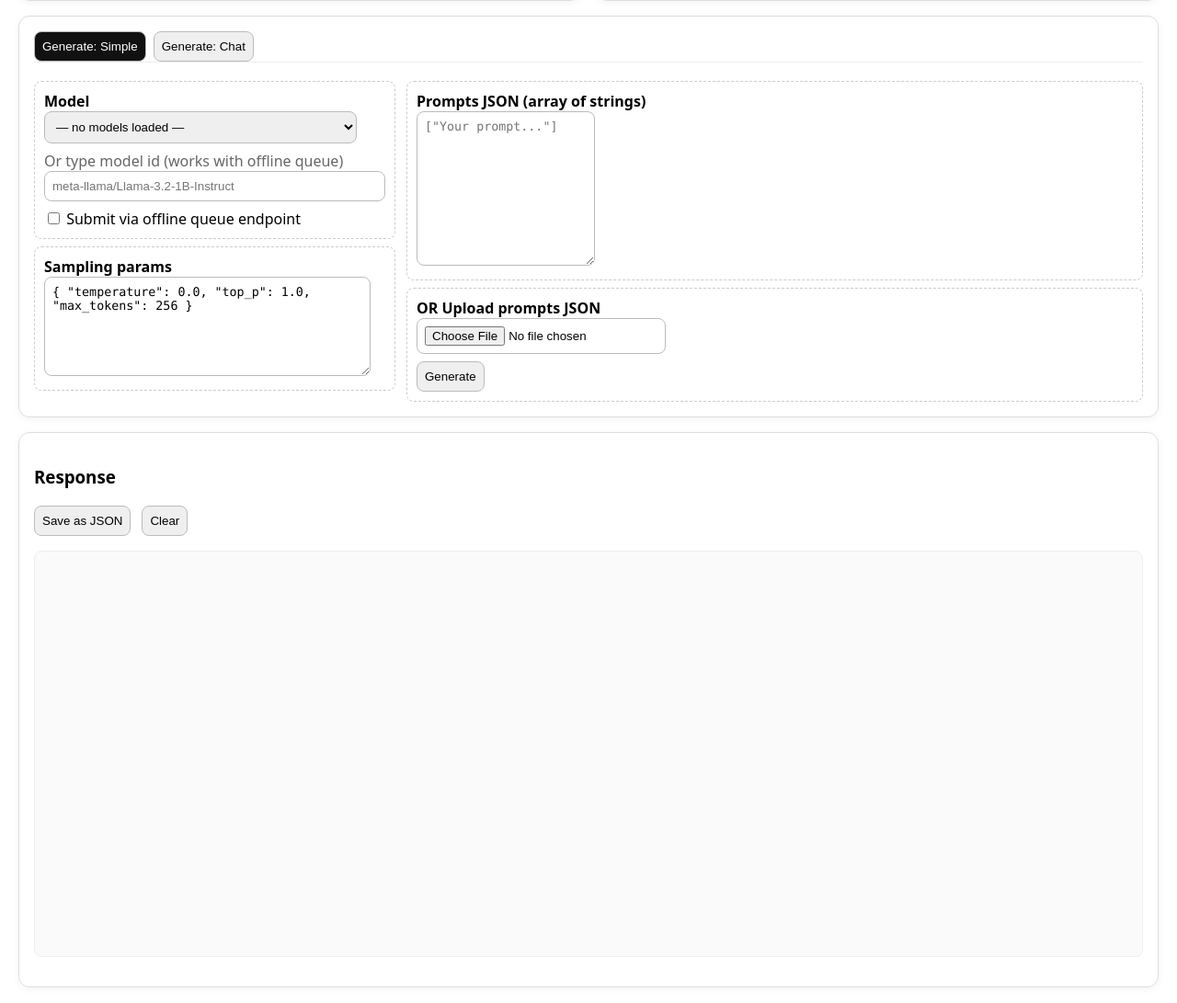
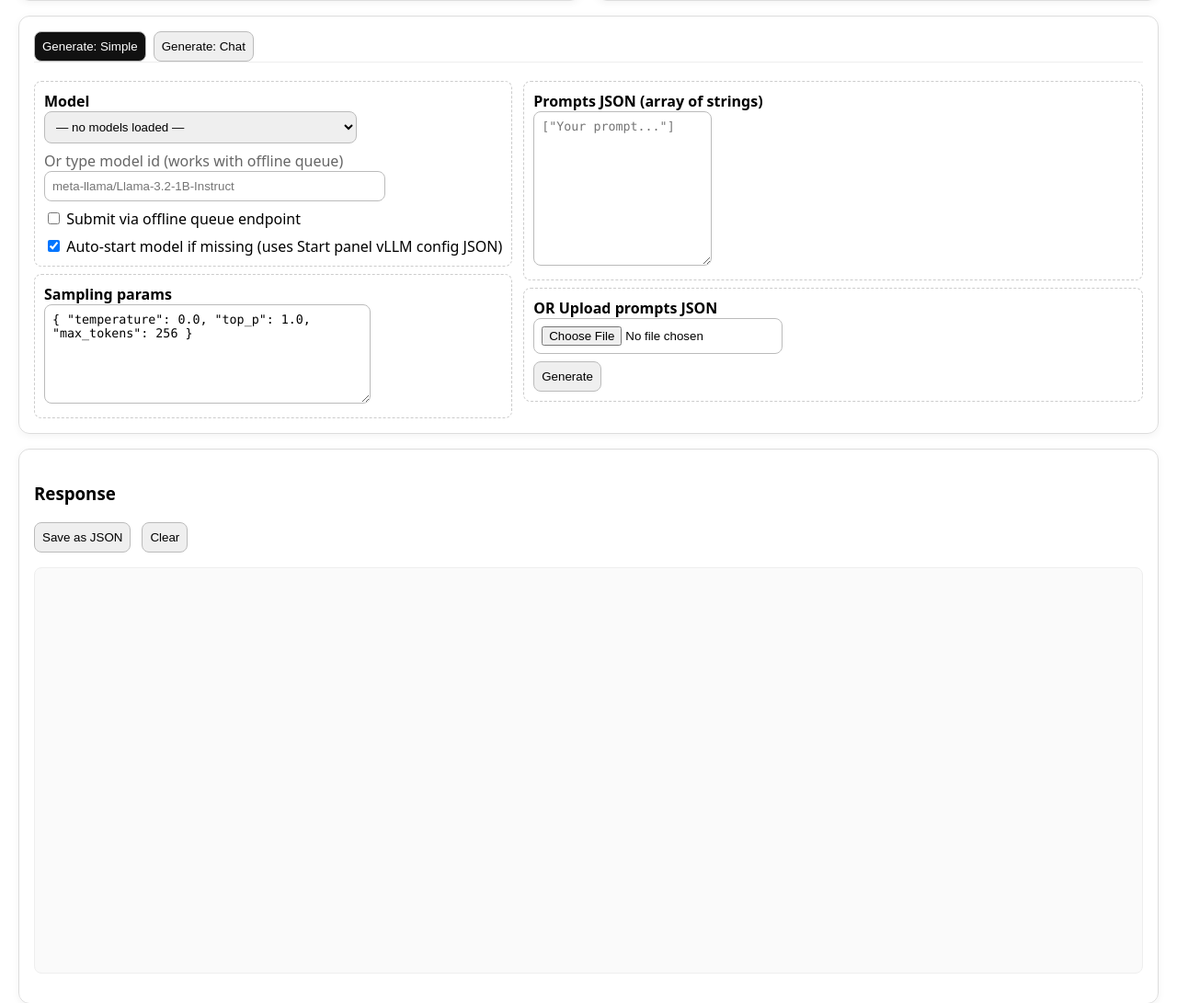
Before and after one commit to benayat/vllm_with_ui, a FastAPI app: page / in a window 1280 px wide. Shown: the part 590-1681 px from the top of the page at 92% size. Run offline with FastAPI, Linux system fonts and the light colour scheme; data that the repository does not hold is empty.

Commit message:
Use Start-panel vLLM config for offline auto-start in UI

```diff
--- a/vllm_pool/ui/static/app.js
+++ b/vllm_pool/ui/static/app.js
@@ -91,6 +91,31 @@ function openSSE(url) {
 function parseJSONSafe(text, fallback) { if (!text || !text.trim()) return fallback; try { return JSON.parse(text); } catch { return fallback; } }
 async function readFileAsJSON(inputEl) { const f = inputEl.files && inputEl.files[0]; if (!f) return null; return JSON.parse(await f.text()); }
 
+async function ensureModelLoaded(modelName, autoStartEnabled) {
+    if (!autoStartEnabled) return;
+    const modelsRes = await fetch('/models');
+    const modelsJson = await modelsRes.json();
+    if ((modelsJson.models || []).includes(modelName)) return;
+
+    const cfgText = document.getElementById('cfg').value;
+    const cfg = parseJSONSafe(cfgText, null);
+    if (!cfg || typeof cfg !== 'object' || Array.isArray(cfg)) {
+        throw new Error('Start panel vLLM config JSON is invalid.');
+    }
+
+    const gtxt = document.getElementById('gpu').value.trim();
+    const gpu = gtxt === "" ? null : Number(gtxt);
+    const startBody = { model_name: modelName, config: cfg, gpu_id: gpu };
+    const startRes = await fetch('/start', {
+        method: 'POST',
+        headers: {'Content-Type':'application/json'},
+        body: JSON.stringify(startBody),
+    });
+    const startJson = await startRes.json();
+    if (!startRes.ok) throw new Error(startJson.detail || `Failed to auto-start model ${modelName}`);
+    await refresh();
+}
+
 async function startModel() {
     const m = document.getElementById('mname').value.trim();
     const gtxt = document.getElementById('gpu').value.trim();
@@ -120,12 +145,15 @@ async function stopWorker(e) {
 async function submitSimple() {
     const m = (document.getElementById('g_model_manual').value.trim() || document.getElementById('g_model').value.trim());
     const useOffline = document.getElementById('g_offline').checked;
+    const autoStart = document.getElementById('g_autostart').checked;
     const sampling = parseJSONSafe(document.getElementById('g_sampling').value, samplingDefault);
     const fileEl = document.getElementById('g_file');
     let prompts = parseJSONSafe(document.getElementById('g_prompt').value, []);
     const fromFile = await readFileAsJSON(fileEl); if (fromFile) prompts = fromFile;
     if (!m) { document.getElementById('g_msg').innerHTML = '<span class="err">Model is required.</span>'; return; }
     if (!Array.isArray(prompts)) { document.getElementById('g_msg').innerHTML = '<span class="err">Prompts must be an array of strings.</span>'; return; }
+    try {
+        if (useOffline) await ensureModelLoaded(m, autoStart);
         const endpoint = useOffline ? '/generate/offline' : '/generate/simple';
         const payload = useOffline
             ? { model_name: m, type: 'generate', prompts, sampling }
@@ -134,11 +162,15 @@ async function submitSimple() {
         const j = await res.json(); if (!res.ok) { document.getElementById('g_msg').innerHTML = `<span class="err">${j.detail || 'error'}</span>`; return; }
         document.getElementById('g_msg').innerHTML = `<span class="ok">${j.status || 'queued'} (job ${j.job_id})</span>`;
         pollJob(j.job_id, 'g_msg');
+    } catch (e) {
+        document.getElementById('g_msg').innerHTML = `<span class="err">${e.message}</span>`;
+    }
 }
 
 async function submitChat() {
     const m = (document.getElementById('c_model_manual').value.trim() || document.getElementById('c_model').value.trim());
     const useOffline = document.getElementById('c_offline').checked;
+    const autoStart = document.getElementById('c_autostart').checked;
     const sampling = parseJSONSafe(document.getElementById('c_sampling').value, samplingDefault);
     const outField = document.getElementById('c_outfield').value || "output";
     const fileEl = document.getElementById('c_file');
@@ -146,6 +178,8 @@ async function submitChat() {
     const fromFile = await readFileAsJSON(fileEl); if (fromFile) prompts = fromFile;
     if (!m) { document.getElementById('c_msg').innerHTML = '<span class="err">Model is required.</span>'; return; }
     if (!Array.isArray(prompts)) { document.getElementById('c_msg').innerHTML = '<span class="err">Chat must be an array of items.</span>'; return; }
+    try {
+        if (useOffline) await ensureModelLoaded(m, autoStart);
         const endpoint = useOffline ? '/generate/offline' : '/generate/chat';
         const payload = useOffline
             ? { model_name: m, type: 'chat', prompts, sampling, output_field: outField }
@@ -154,6 +188,9 @@ async function submitChat() {
         const j = await res.json(); if (!res.ok) { document.getElementById('c_msg').innerHTML = `<span class="err">${j.detail || 'error'}</span>`; return; }
         document.getElementById('c_msg').innerHTML = `<span class="ok">${j.status || 'queued'} (job ${j.job_id})</span>`;
         pollJob(j.job_id, 'c_msg');
+    } catch (e) {
+        document.getElementById('c_msg').innerHTML = `<span class="err">${e.message}</span>`;
+    }
 }
 
 refresh();
--- a/vllm_pool/ui/templates/index.html
+++ b/vllm_pool/ui/templates/index.html
@@ -78,6 +78,9 @@
                         <div style="margin-top:8px;">
                             <label><input id="g_offline" type="checkbox"/> Submit via offline queue endpoint</label>
                         </div>
+                        <div style="margin-top:8px;">
+                            <label><input id="g_autostart" type="checkbox" checked/> Auto-start model if missing (uses Start panel vLLM config JSON)</label>
+                        </div>
                     </div>
                     <div class="fieldset">
                         <label><b>Sampling params</b></label><br>
@@ -110,6 +113,9 @@
                         </div>
                         <div style="margin-top:8px;">
                             <label><input id="c_offline" type="checkbox"/> Submit via offline queue endpoint</label>
+                        </div>
+                        <div style="margin-top:8px;">
+                            <label><input id="c_autostart" type="checkbox" checked/> Auto-start model if missing (uses Start panel vLLM config JSON)</label>
                         </div>
                     </div>
                     <div class="fieldset">
```
Also changed, not shown: README.md. Lines whose indentation alone changed are shown as unchanged.
